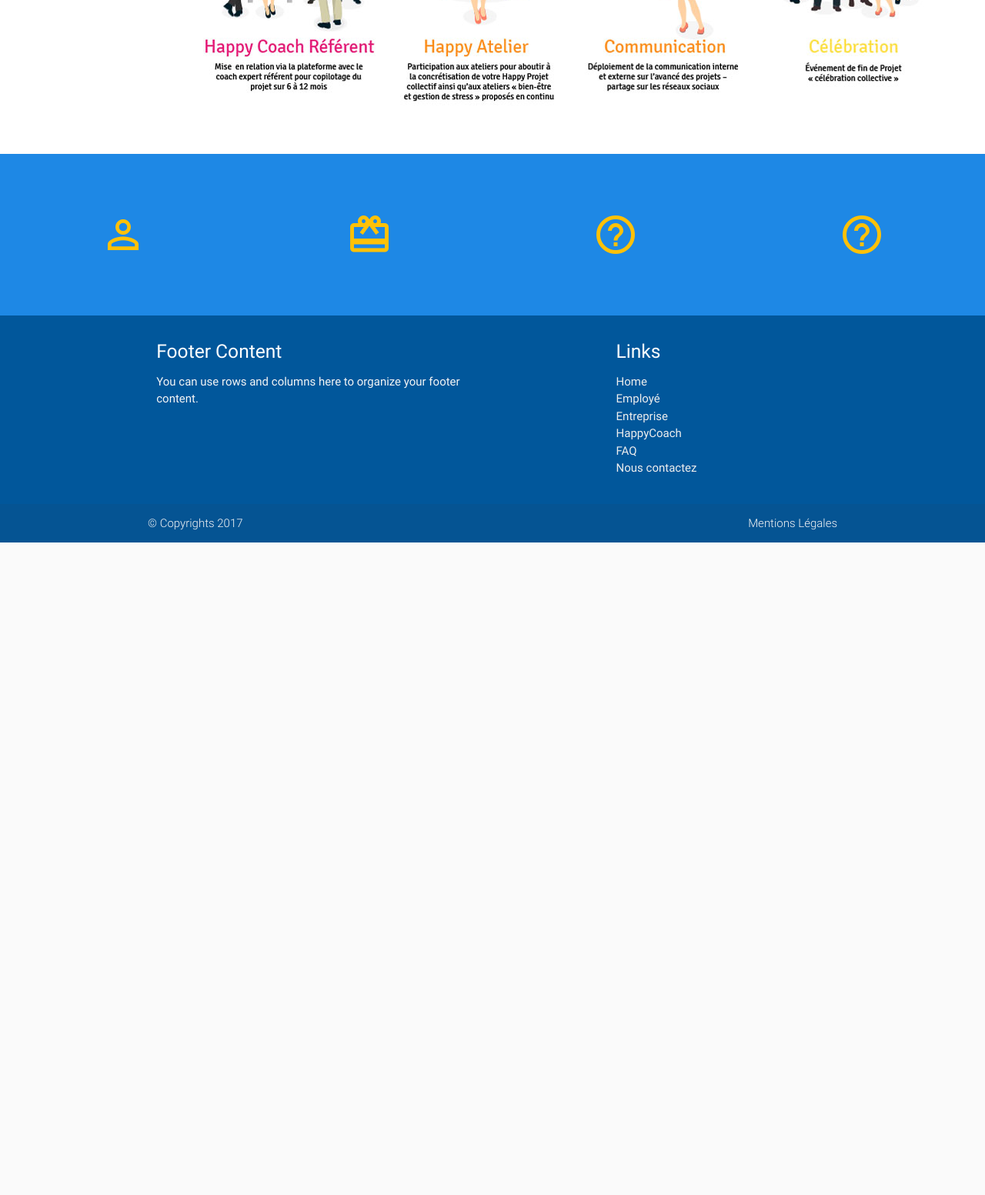
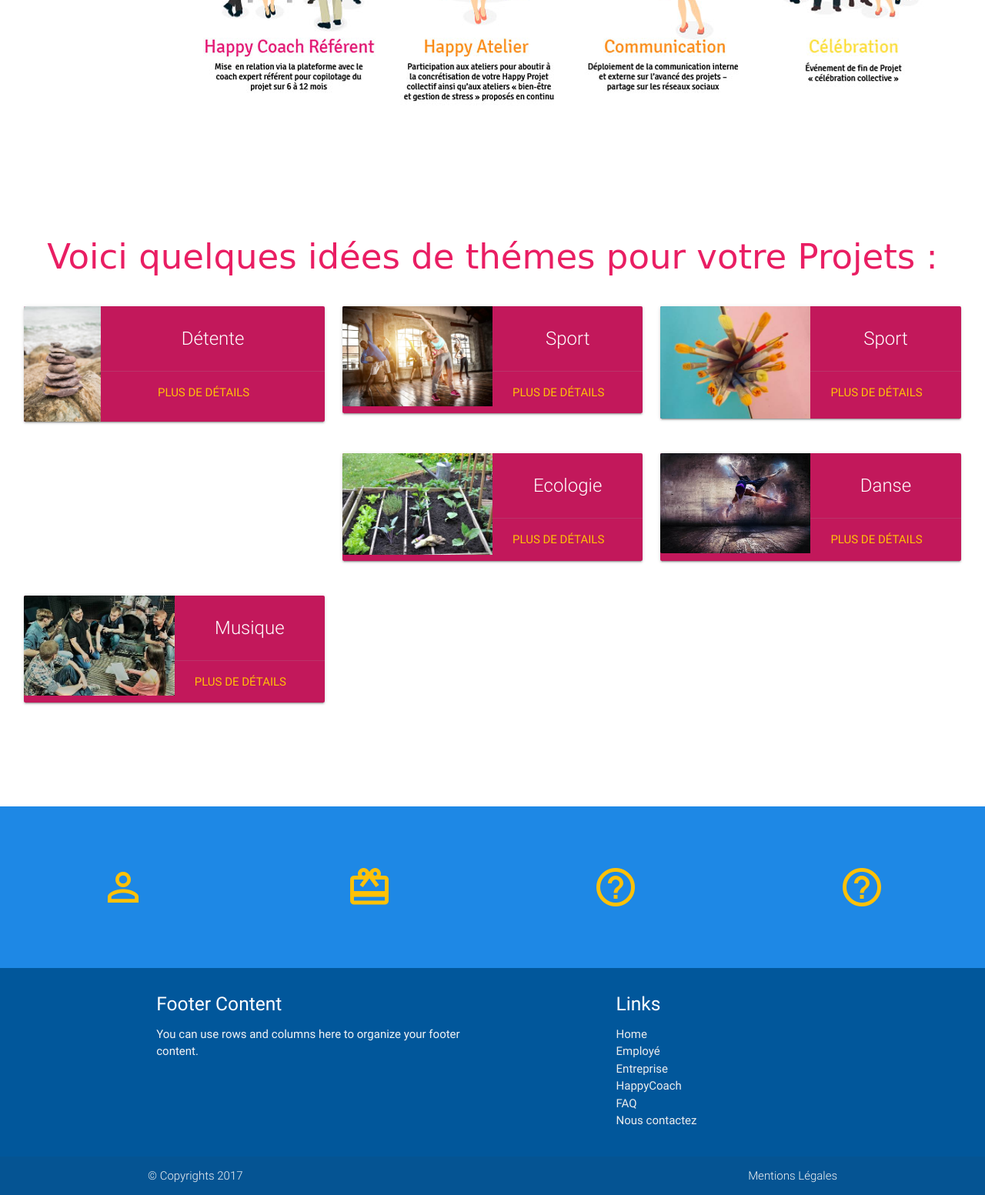
Before and after one commit to WildCodeSchool/Lyon-0917-HappySens, a PHP site: page / in a window 1280 px wide. Shown: the part 4043-5596 px from the top of the page at 77% size. Before the commit the page ends 4748 px from the top, so only its background shows below. Run offline with PHP 8.4, Linux system fonts and the light colour scheme; some libraries are stand-ins or nearby versions; some web fonts are replaced.

Commit message:
Add contains of home page

```diff
--- a/public/css/style.css
+++ b/public/css/style.css
@@ -164,4 +164,8 @@ main {
   background-image: url("https://img1.nousdeux.fr/var/nousdeux/storage/images/article/des-loisirs-creatifs-pour-tous-les-ages-539/2088-1-fre-FR/Des-loisirs-creatifs-pour-tous-les-ages_width1024.jpg");
   background-size: cover; }
 
+.vignettesHome {
+  max-height: 150px;
+  max-width: 150px; }
+
 /*# sourceMappingURL=style.css.map */
--- /dev/null
+++ b/public/includes/components/blocExampleProjectsHome.php
@@ -0,0 +1,28 @@
+<div class="col s12 m6">
+    <div class="center">
+        <span class="cardTitle pink-text darken-2-text">Voici quelques idées de thémes pour votre Projets :</span>
+        <div class="row">
+            <!--  This require import the datas array  -->
+            <?php require "src/datasHomeProject.php";?>
+
+            <!--  And now we can display the value  -->
+            <?php foreach ($datasHomeBottom as $datas): ?>
+                <div class="col s12 m6 l4">
+                    <div class="card horizontal <?php echo $datas['color']; ?>">
+                        <div class="card-image">
+                            <img src="<?php echo $datas['img']; ?>" class="img-responsive vignettesHome">
+                        </div>
+                        <div class="card-stacked">
+                            <div class="card-title">
+                                <p class="header white-text"><?php echo $datas['titre']; ?></p>
+                            </div>
+                            <div class="card-action">
+                                <a href="<?php echo $datas['link']; ?>" class="amber-text">Plus de détails</a>
+                            </div>
+                        </div>
+                    </div>
+                </div>
+            <?php endforeach; ?>
+        </div>
+    </div>
+</div>
--- a/public/includes/pages/home.php
+++ b/public/includes/pages/home.php
@@ -8,6 +8,8 @@
     <?php require 'public/includes/components/bloc1Concept.php'; ?>
 </section>
 <section id="howItWorks">
-    <!--   Emplacement require Fantasia      -->
     <?php  require 'public/includes/components/howItWorks.php'; ?>
 </section>
+<section class="generalContainer" id="exampleProjectHome">
+    <?php  require 'public/includes/components/blocExampleProjectsHome.php'; ?>
+</section>
--- a/public/sass/partial/views/_home.scss
+++ b/public/sass/partial/views/_home.scss
@@ -30,3 +30,8 @@
   background-image: url("https://img1.nousdeux.fr/var/nousdeux/storage/images/article/des-loisirs-creatifs-pour-tous-les-ages-539/2088-1-fre-FR/Des-loisirs-creatifs-pour-tous-les-ages_width1024.jpg");
   background-size: cover;
 }
+
+.vignettesHome {
+  max-height: 150px;
+  max-width: 150px;
+}
--- a/public/script/scrollTop.js
+++ b/public/script/scrollTop.js
@@ -1,22 +1,22 @@
-jQuery(document).ready(function() {
+$(document).ready(function() {
     var duration = 350;
-    jQuery(window).scroll(function() {
-        if (jQuery(this).scrollTop() > 50) {
+    $(window).scroll(function() {
+        if ($(this).scrollTop() > 50) {
             // Si un défillement de 50 pixels ou plus.
             // Ajoute le bouton
-            jQuery('.scrollToTop').fadeIn(duration);
+            $('.scrollToTop').fadeIn(duration);
         } else {
             // Sinon enlève le bouton
-            jQuery('.scrollToTop').fadeOut(duration);
+            $('.scrollToTop').fadeOut(duration);
         }
 
 
     });
 
-    jQuery('.scrollToTop').click(function(event) {
+    $('.scrollToTop').click(function(event) {
         // Un clic provoque le retour en haut animé.
         event.preventDefault();
-        jQuery('html, body').animate({scrollTop: 0}, duration);
+        $('html, body').animate({scrollTop: 0}, duration);
         return false;
     })
 });
--- /dev/null
+++ b/src/datasHomeProject.php
@@ -0,0 +1,46 @@
+<?php
+
+$datasHomeBottom = [
+    "0" => [
+        "titre" => "Détente",
+        "img" => "public/images/happysens-zen.jpg",
+        "color" => "pink darken-2",
+        "link" => "?page=home",
+    ],
+    "1" => [
+        "titre" => "Sport",
+        "img" => "public/images/happysens-sport.jpg",
+        "color" => "pink darken-2",
+        "link" => "?page=home",
+    ],
+    "2" => [
+        "titre" => "Sport",
+        "img" => "public/images/happysens-peinture.jpg",
+        "color" => "pink darken-2",
+        "link" => "?page=home",
+    ],
+    "3" => [
+        "titre" => "Bénévolat",
+        "img" => "public/images/happysens-humanitaire.jpg",
+        "color" => "pink darken-2",
+        "link" => "?page=home",
+    ],
+    "3" => [
+        "titre" => "Ecologie",
+        "img" => "public/images/happysens-potager.jpg",
+        "color" => "pink darken-2",
+        "link" => "?page=home",
+    ],
+    "4" => [
+        "titre" => "Danse",
+        "img" => "public/images/happysens-streetdance.jpg",
+        "color" => "pink darken-2",
+        "link" => "?page=home",
+    ],
+    "5" => [
+        "titre" => "Musique",
+        "img" => "public/images/happysens-musique.jpg",
+        "color" => "pink darken-2",
+        "link" => "?page=home",
+    ],
+];
```
Also changed, not shown: 1 other file.
